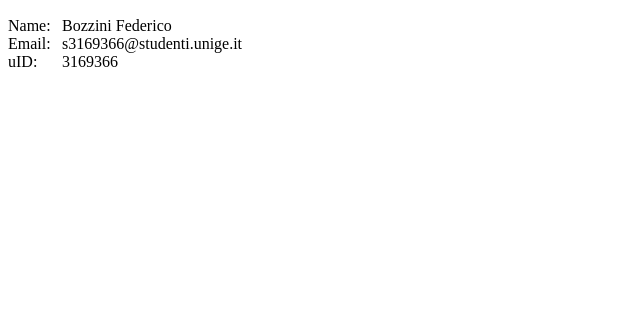
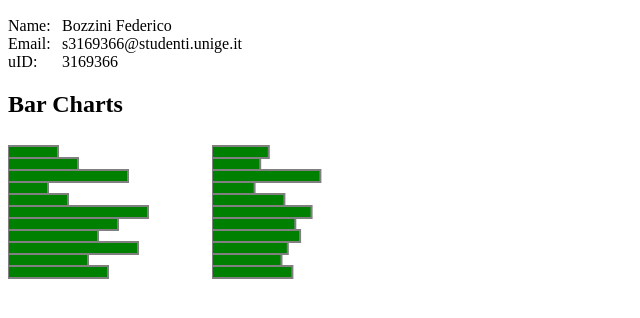
Before and after one commit to federicobozzini/unige-data-visualization, a plain HTML site: page homework1/BozziniFederico-hw1.html in a window 1280 px wide. Shown: the part 110-428 px from the top of the page, without its empty margins (0-640 px from the left). Drawn offline with Linux system fonts and the light colour scheme.

Commit message:
Added bar charts.

```diff
--- a/homework1/BozziniFederico-hw1.html
+++ b/homework1/BozziniFederico-hw1.html
@@ -7,11 +7,13 @@
     <style media="screen" type="text/css">
         /* Info section */
         /* --------------------------------------------------- */
+
         .info dt::after {
             content: ": ";
         }
 
-        .info dt, .info dd {
+        .info dt,
+        .info dd {
             display: inline-block;
         }
 
@@ -21,6 +23,16 @@
 
         .info dd {
             margin: 0;
+        }
+        /* --------------------------------------------------- */
+        /* Bar charts */
+        /* --------------------------------------------------- */
+
+        .barcharts rect {
+            fill: green;
+            stroke: grey;
+            stroke-width: 2px;
+            vector-effect: non-scaling-stroke;
         }
         /* --------------------------------------------------- */
     </style>
@@ -45,5 +57,40 @@
         </div>
     </dl>
 
+    <h2>Bar Charts</h2>
+    <div class="barcharts">
+        <svg width="200" height="200">
+            <g transform="translate(0, 140) scale(10, -1.2)">
+                <rect y="0" width="10" height="10" />
+                <rect y="10" width="8" height="10" />
+                <rect y="20" width="13" height="10" />
+                <rect y="30" width="9" height="10" />
+                <rect y="40" width="11" height="10" />
+                <rect y="50" width="14" height="10" />
+                <rect y="60" width="6" height="10" />
+                <rect y="70" width="4" height="10" />
+                <rect y="80" width="12" height="10" />
+                <rect y="90" width="7" height="10" />
+                <rect y="100" width="5" height="10" />
+            </g>
+        </svg>
+        <svg width="200" height="200">
+            <g transform="translate(0, 140) scale(10, -1.2)">
+                <rect y="0" width="8.04" height="10" />
+                <rect y="10" width="6.95" height="10" />
+                <rect y="20" width="7.58" height="10" />
+                <rect y="30" width="8.81" height="10" />
+                <rect y="40" width="8.33" height="10" />
+                <rect y="50" width="9.96" height="10" />
+                <rect y="60" width="7.24" height="10" />
+                <rect y="70" width="4.26" height="10" />
+                <rect y="80" width="10.84" height="10" />
+                <rect y="90" width="4.82" height="10" />
+                <rect y="100" width="5.68" height="10" />
+            </g>
+        </svg>
+    </div>
+
 </body>
+
 </html>
```
